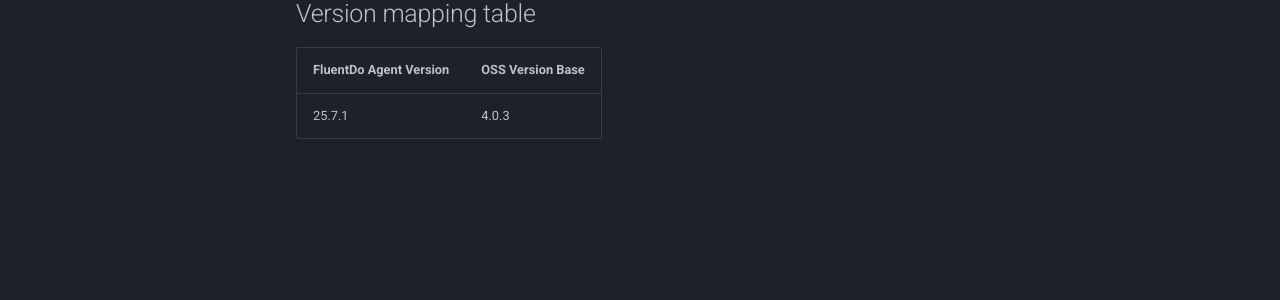
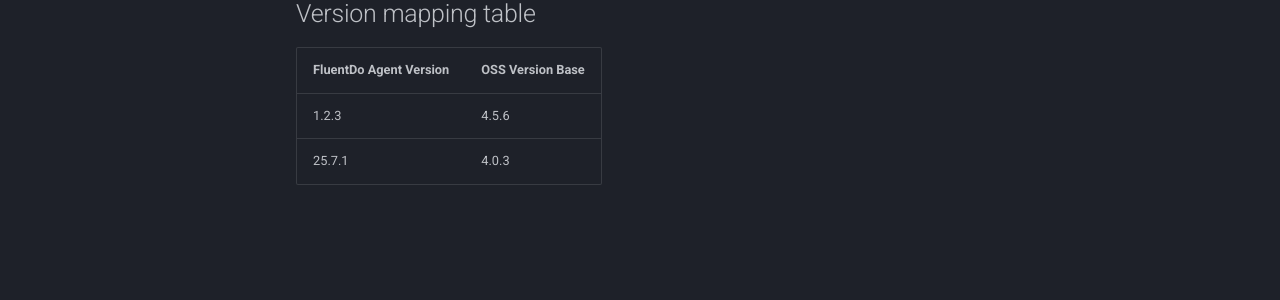
Before and after one commit to telemetryforge/documentation, an MkDocs documentation site: the page built from docs/version-mapping.md, in a window 1280 px wide. Shown: the part 321-621 px from the top of the page. Built offline with MkDocs 1.6.1 and Material for MkDocs 9.7.7, drawn with Linux system fonts in a browser that asks for light colours; plug-ins that fetch from the network failed and are left out.

Commit message:
ci: add mapping version for agent 1.2.3
Signed-off-by: github-actions[bot] <41898282+github-actions[bot]@users.noreply.github.com>

```diff
--- a/docs/version-mapping.md
+++ b/docs/version-mapping.md
@@ -6,4 +6,5 @@ The following shows the underlying [OSS version of Fluent Bit](https://github.co
 
 |FluentDo Agent Version|OSS Version Base|
 |----------------------|----------------|
-| 25.7.1               | 4.0.3          |
+| 1.2.3 | 4.5.6 |
+| 25.7.1 | 4.0.3 |
```
